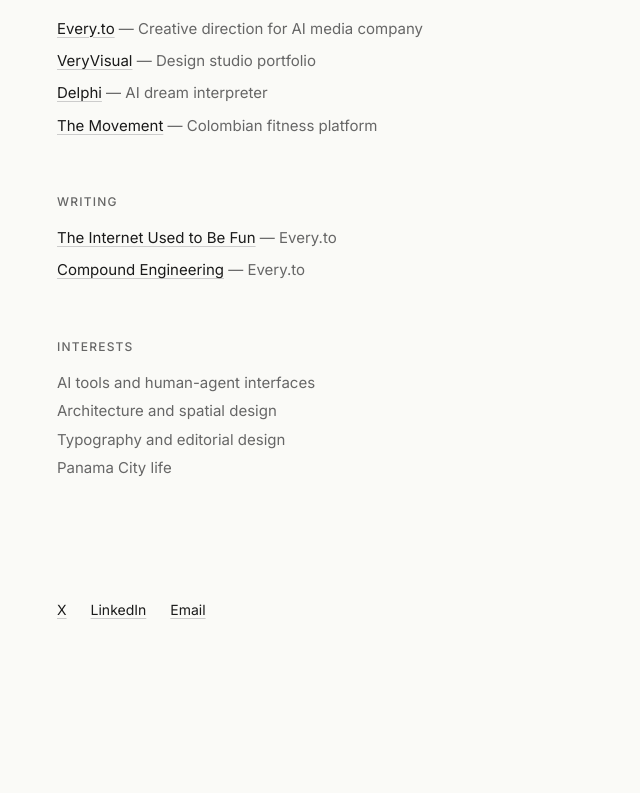
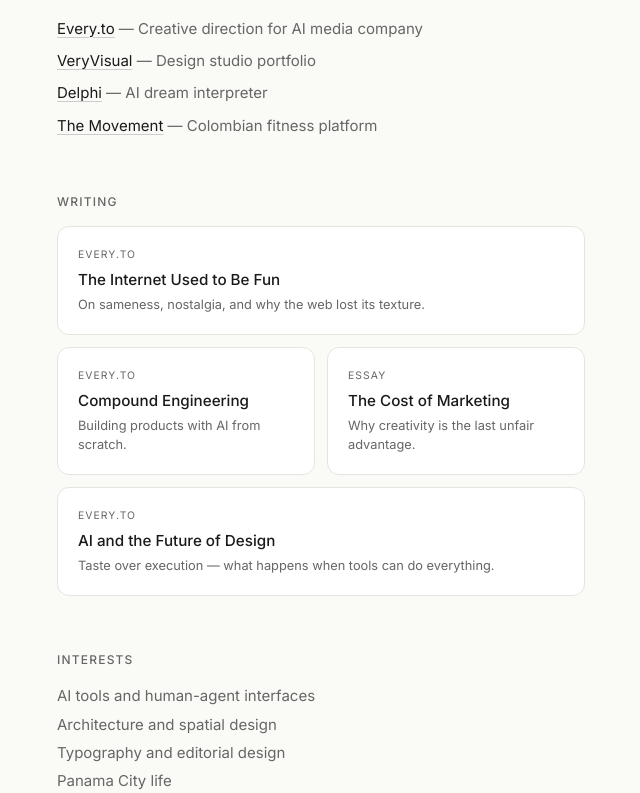
Before and after one commit to lucascrespo23/lucas-portfolio, a Next.js app: page / in a window 1280 px wide. Shown: the part 1112-1905 px from the top of the page, without its empty margins (319-959 px from the left). Before the commit the page ends 1860 px from the top, so only its background shows below. Built offline with nearby package versions, Linux system fonts and the light colour scheme.

Commit message:
writing bento grid

```diff
--- a/app/globals.css
+++ b/app/globals.css
@@ -72,6 +72,63 @@ a:hover {
   100% { transform: translateX(-50%); }
 }
 
+/* Writing bento */
+.writing-bento {
+  display: grid;
+  grid-template-columns: 1fr 1fr;
+  gap: 0.75rem;
+}
+
+.bento-card {
+  display: flex;
+  flex-direction: column;
+  gap: 0.35rem;
+  padding: 1.25rem;
+  border-radius: 12px;
+  background: #FFFFFF;
+  border: 1px solid var(--color-border, #E8E4DD);
+  text-decoration: none;
+  transition: border-color 0.2s, box-shadow 0.2s;
+}
+
+.bento-card:hover {
+  border-color: #CCC8C0;
+  box-shadow: 0 2px 12px rgba(0,0,0,0.04);
+}
+
+.bento-wide {
+  grid-column: span 2;
+}
+
+.bento-tag {
+  font-size: 0.65rem;
+  text-transform: uppercase;
+  letter-spacing: 0.1em;
+  color: var(--color-muted);
+}
+
+.bento-title {
+  font-size: 0.95rem;
+  font-weight: 500;
+  color: var(--color-text);
+  line-height: 1.3;
+}
+
+.bento-desc {
+  font-size: 0.8rem;
+  color: var(--color-muted);
+  line-height: 1.5;
+}
+
+@media (max-width: 480px) {
+  .writing-bento {
+    grid-template-columns: 1fr;
+  }
+  .bento-wide {
+    grid-column: span 1;
+  }
+}
+
 @keyframes marquee-scroll-reverse {
   0% { transform: translateX(-50%); }
   100% { transform: translateX(0); }
--- a/app/page.tsx
+++ b/app/page.tsx
@@ -80,18 +80,28 @@ export default function Home() {
       </Section>
 
       <Section title="Writing">
-        <ul className="space-y-2">
-          <li>
-            <a href="https://every.to/p/the-internet-used-to-be-fun">
-              The Internet Used to Be Fun
-            </a>{" "}
-            <span className="text-[var(--color-muted)]">— Every.to</span>
-          </li>
-          <li>
-            <a href="https://every.to/source-code">Compound Engineering</a>{" "}
-            <span className="text-[var(--color-muted)]">— Every.to</span>
-          </li>
-        </ul>
+        <div className="writing-bento">
+          <a href="https://every.to/p/the-internet-used-to-be-fun" className="bento-card bento-wide">
+            <span className="bento-tag">Every.to</span>
+            <span className="bento-title">The Internet Used to Be Fun</span>
+            <span className="bento-desc">On sameness, nostalgia, and why the web lost its texture.</span>
+          </a>
+          <a href="https://every.to/source-code" className="bento-card">
+            <span className="bento-tag">Every.to</span>
+            <span className="bento-title">Compound Engineering</span>
+            <span className="bento-desc">Building products with AI from scratch.</span>
+          </a>
+          <a href="https://every.to/p/the-cost-of-marketing" className="bento-card">
+            <span className="bento-tag">Essay</span>
+            <span className="bento-title">The Cost of Marketing</span>
+            <span className="bento-desc">Why creativity is the last unfair advantage.</span>
+          </a>
+          <a href="https://every.to/p/ai-and-the-future-of-design" className="bento-card bento-wide">
+            <span className="bento-tag">Every.to</span>
+            <span className="bento-title">AI and the Future of Design</span>
+            <span className="bento-desc">Taste over execution — what happens when tools can do everything.</span>
+          </a>
+        </div>
       </Section>
 
       <Section title="Interests">
```
